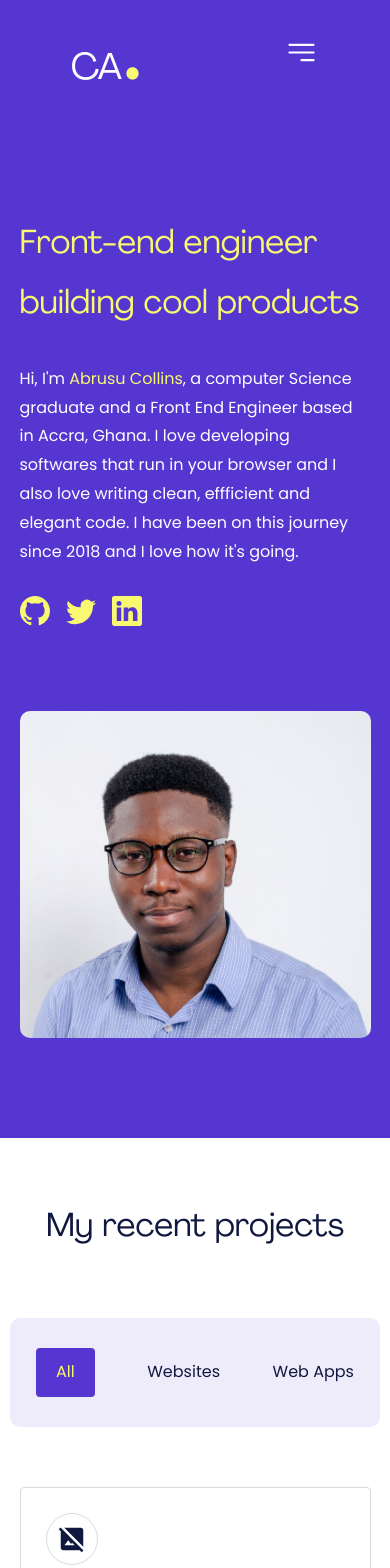
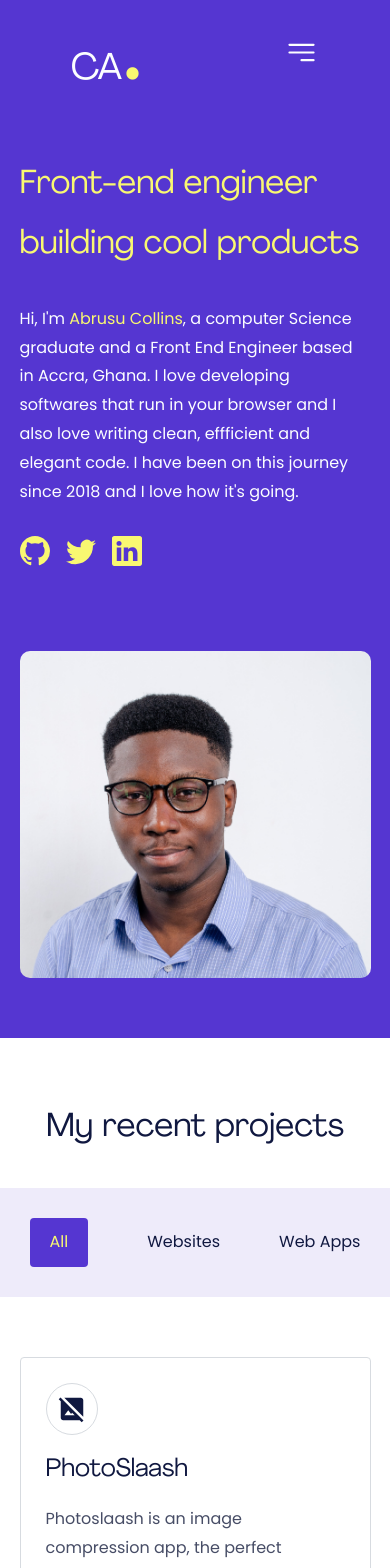
Before and after one commit to abrusu-collins/Portfolio-v7, a Next.js app: page / in a window 390 px wide. Shown: the top 1568 px of the page. Built offline with nearby package versions, Linux system fonts and the light colour scheme.

Commit message:
done for now

```diff
--- a/src/styles/index.css
+++ b/src/styles/index.css
@@ -485,6 +485,11 @@ footer > p {
     animation: scroll-right-responsive1 25s ease-in-out infinite alternate;
   }
 }
+@media screen and (max-width: 831px) {
+  .hero > div {
+    padding: 40px 0 60px 0;
+  }
+}
 @media screen and (max-width: 783px) {
   .hero > div {
     width: 90%;
@@ -553,11 +558,22 @@ footer > p {
   .projects .title {
     font-size: 33px;
   }
+  .projects .toggle {
+    width: 100%;
+    margin: 30px auto;
+    border-radius: 0;
+  }
+  .skills .skills-inner {
+    text-align: left;
+  }
   .skills .skills-inner .skills-text {
     margin: 30px 0;
   }
   .skills .skills-inner .title {
     font-size: 33px;
+  }
+  .testimonial-header {
+    text-align: left;
   }
   .testimonial-header .title {
     font-size: 33px;
--- a/src/styles/sass/_responsiveness.scss
+++ b/src/styles/sass/_responsiveness.scss
@@ -135,6 +135,13 @@
     }
   }
 }
+@media screen and (max-width: 831px) {
+  .hero {
+    & > div {
+      padding: 40px 0 60px 0;
+    }
+  }
+}
 @media screen and (max-width: 783px) {
   .hero {
     & > div {
@@ -245,10 +252,16 @@
     & .title {
       font-size: 33px;
     }
+    & .toggle {
+      width: 100%;
+      margin: 30px auto;
+      border-radius: 0;
+    }
   }
 
   .skills {
     & .skills-inner {
+      text-align: left;
       & .skills-text {
         margin: 30px 0;
       }
@@ -258,6 +271,7 @@
     }
   }
   .testimonial-header {
+    text-align: left;
     & .title {
       font-size: 33px;
       margin: 60px auto 30px auto;
```
